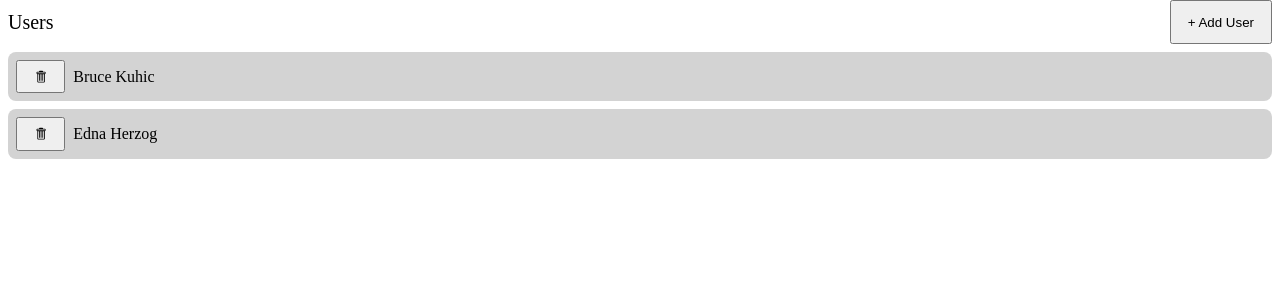
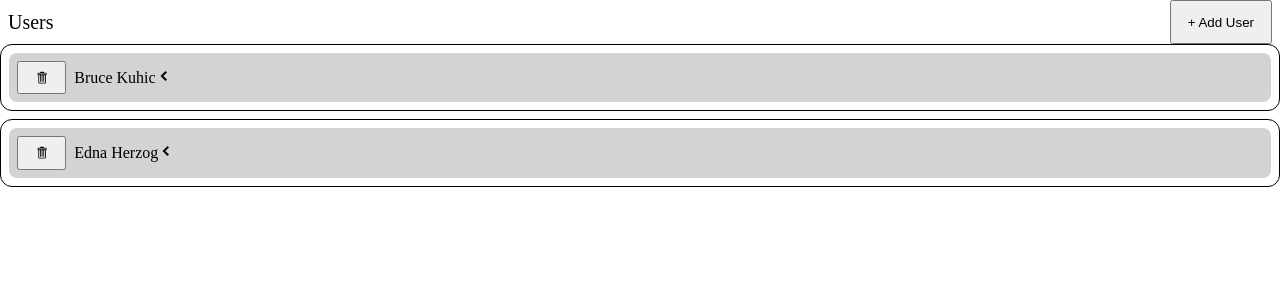
Before and after one commit to jong-k/flamethrower, a React (Vite) app: page / in a window 1280 px wide. Shown: the top 300 px of the page. Built offline with nearby package versions, Linux system fonts and the light colour scheme; data requests are answered from the project's data file.

Commit message:
feat: 확장 기능 추가

```diff
--- /dev/null
+++ b/src/components/AlbumsList.tsx
@@ -0,0 +1,5 @@
+const AlbumsList = ({ user }) => {
+  return <div>Albums for {user.name}</div>;
+};
+
+export default AlbumsList;
--- a/src/components/ExpandablePanel.tsx
+++ b/src/components/ExpandablePanel.tsx
@@ -1,12 +1,23 @@
 import styles from "../styles/ExpandablePanel.module.scss";
+import { useState } from "react";
+import { GoChevronDown, GoChevronLeft } from "react-icons/go";
 
 const ExpandablePanel = ({ header, children }) => {
+  const [expanded, setExpanded] = useState(false);
+
+  const handleClick = () => {
+    setExpanded(!expanded);
+  };
+
   return (
-    <div key={user.id} className={styles.outer}>
+    <div className={styles.outer}>
       <div className={styles.middle}>
         <div className={styles.inner}>{header}</div>
+        <div style={{ cursor: "pointer" }} onClick={handleClick}>
+          {expanded ? <GoChevronDown /> : <GoChevronLeft />}
+        </div>
       </div>
-      <div className={styles.temp}>{children}</div>
+      {expanded && <div className={styles.temp}>{children}</div>}
     </div>
   );
 };
--- a/src/components/UsersListItem.tsx
+++ b/src/components/UsersListItem.tsx
@@ -1,7 +1,8 @@
 import { GoTrashcan } from "react-icons/go";
-import styles from "../styles/UsersListItem.module.scss";
 import { removeUser, useThunk } from "../store";
 import Button from "./Button";
+import ExpandablePanel from "./ExpandablePanel";
+import AlbumsList from "./AlbumsList";
 
 export interface UserType {
   name: string;
@@ -19,18 +20,20 @@ const UsersListItem = ({ user }: PropsType) => {
     doRemoveUser(user);
   };
 
+  const header = (
+    <>
+      <Button loading={isLoading} onClick={handleClick}>
+        <GoTrashcan />
+      </Button>
+      {error && <div>Error deleteing user.</div>}
+      {user.name}
+    </>
+  );
+
   return (
-    <div key={user.id} className={styles.outer}>
-      <div className={styles.middle}>
-        <div className={styles.inner}>
-          <Button loading={isLoading} onClick={handleClick}>
-            <GoTrashcan />
-          </Button>
-          {error && <div>Error deleting user</div>}
-          {user.name}
-        </div>
-      </div>
-    </div>
+    <ExpandablePanel header={header}>
+      <AlbumsList user={user} />
+    </ExpandablePanel>
   );
 };
 
--- a/src/styles/ExpandablePanel.module.scss
+++ b/src/styles/ExpandablePanel.module.scss
@@ -1,6 +1,7 @@
 .outer {
   margin-bottom: 0.5rem;
-  border-radius: 1.5rem;
+  border-radius: 0.75rem;
+  border: 1px solid black;
 }
 
 .middle {
@@ -8,7 +9,6 @@
   margin: 0.5rem;
   padding: 0.5rem;
   align-items: center;
-  cursor: pointer;
   background: lightgray;
   border-radius: 0.5rem;
 }
```
